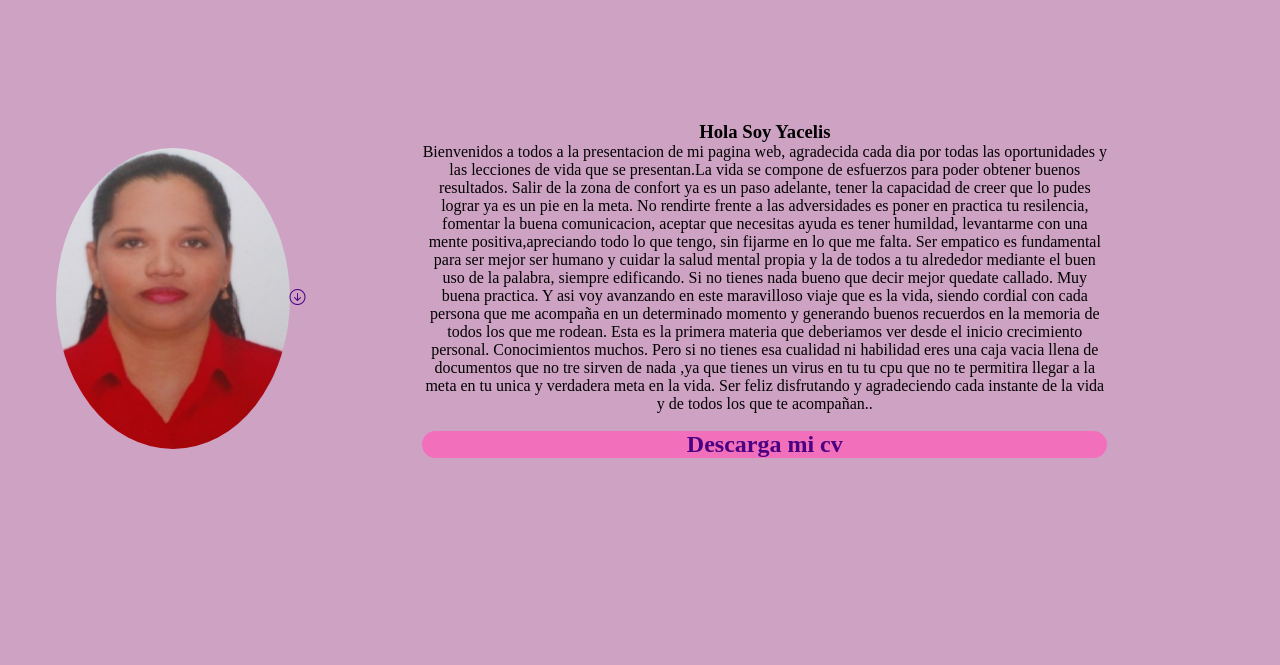
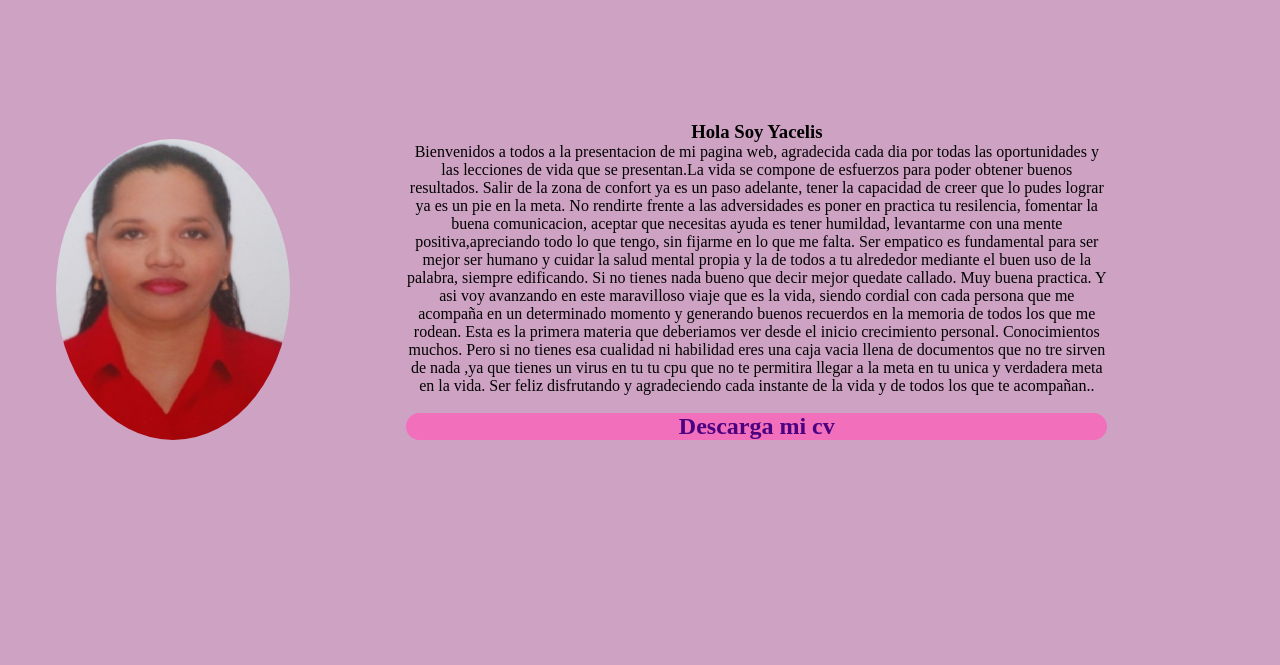
Before and after one commit to Albanyvaleriavelasquez-2013/alba-proyecto-2-yacelis, a plain HTML site: page index.html in a window 1280 px wide. Shown: the part 135-800 px from the top of the page. Drawn offline with nearby package versions, Linux system fonts and the light colour scheme; a web font is replaced by a local one.

Commit message:
Update index.html

```diff
--- a/index.html
+++ b/index.html
@@ -30,7 +30,7 @@
             <br> <br><br>
     <img src="/imagenes/img-jpj.jpg" width="20%" alt="Mi foto">
     <br>
-    <a href="button"><i class="bi bi-arrow-down-circle"></i></a>
+
 
     <article>
              <h1>Hola Soy Yacelis</h1>
```
